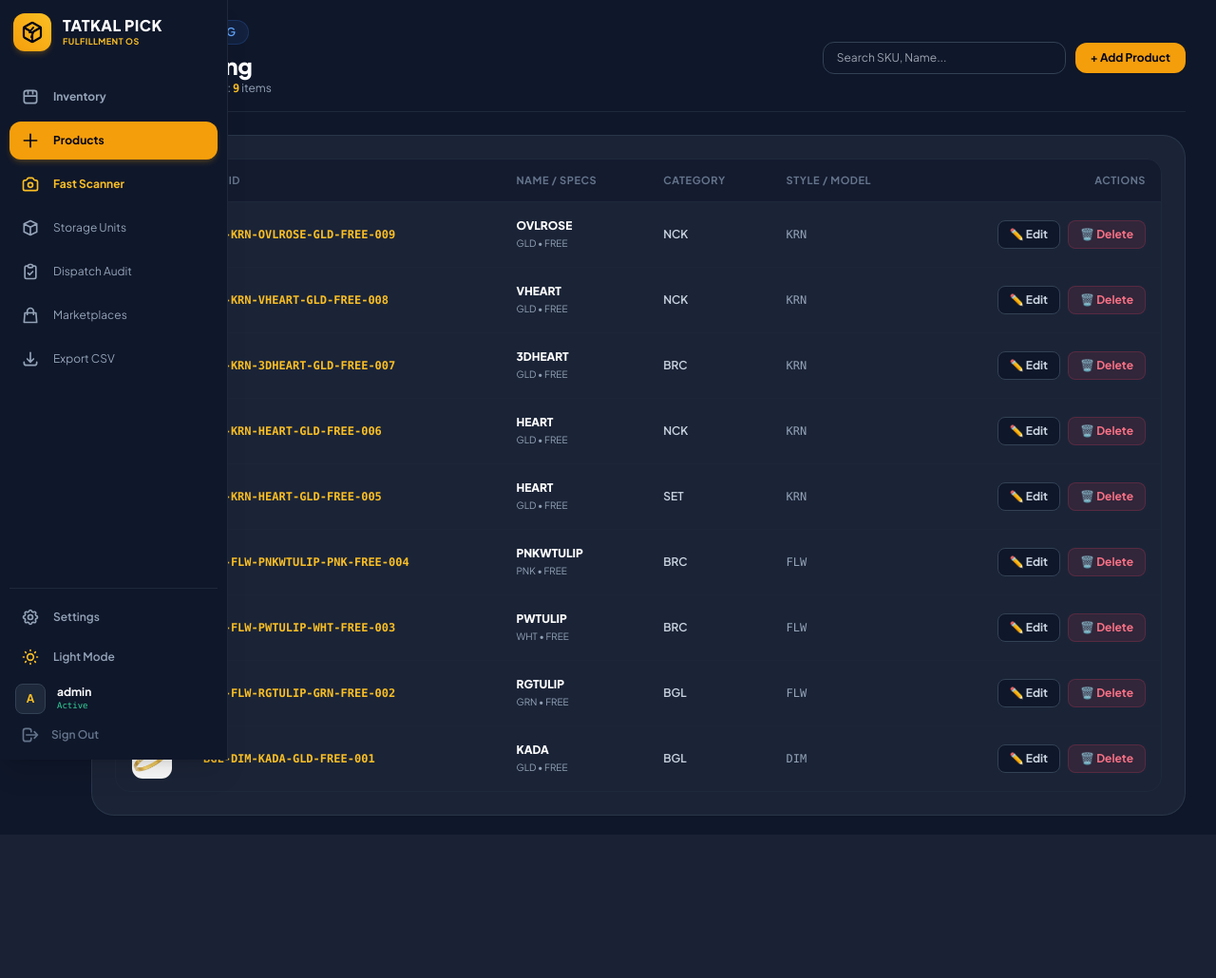
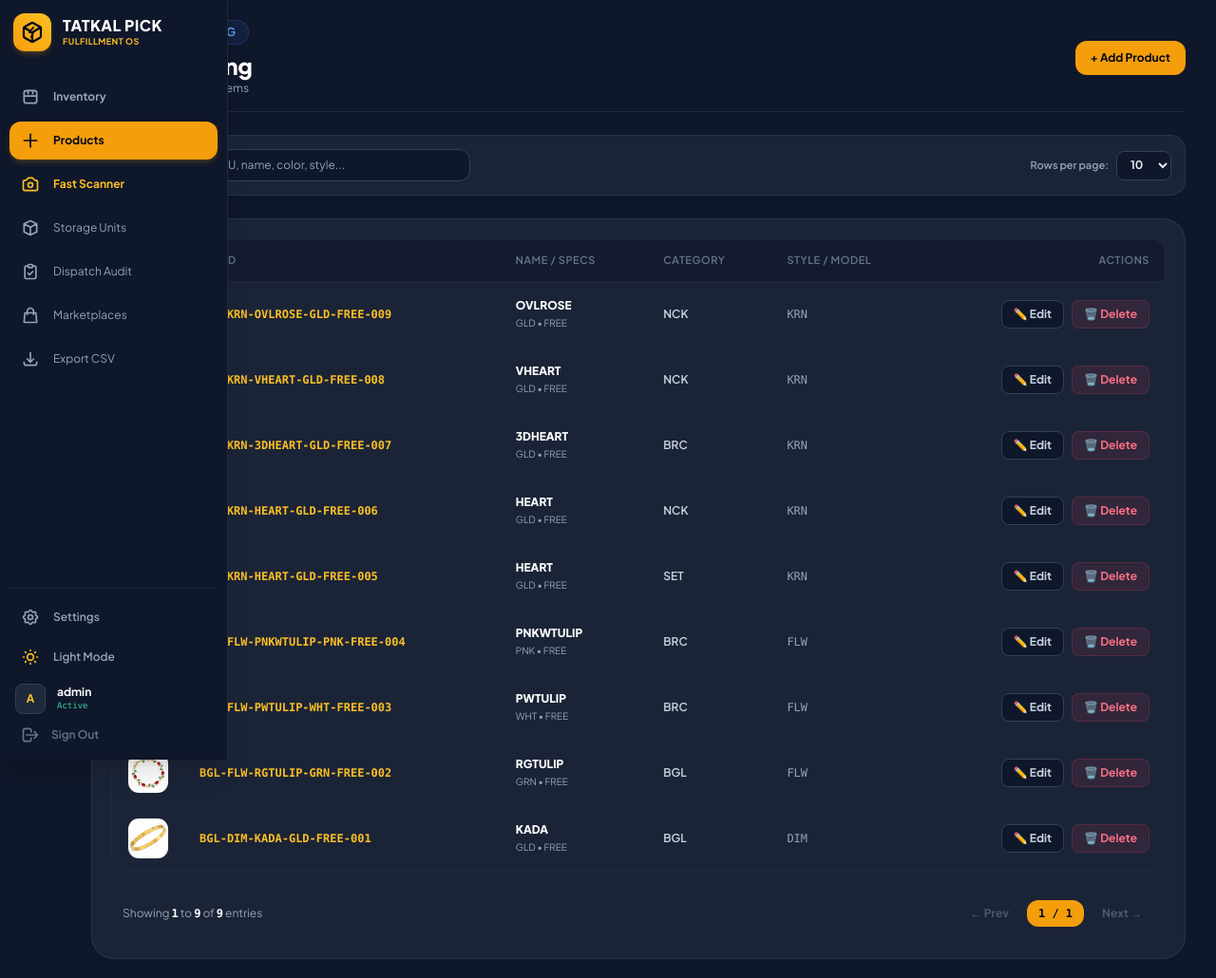
Before and after one commit to mohsinalisheliya/sku_manager, a Django app: page /products/list/ in a window 1280 px wide. Shown: the whole page at 95% size. Before the commit the page ends 859 px from the top, so only its background shows below. Run offline with Django 5.2, Linux system fonts and the light colour scheme; a user stored in the database is signed in; data comes from the database, SQL or seed files in the repository; some libraries are stand-ins or nearby versions.

Commit message:
auto-save: progress update (07-Oct-2026 05:12:32 PM)

```diff
--- a/templates/sku_manager/product_list.html
+++ b/templates/sku_manager/product_list.html
@@ -12,40 +12,65 @@
         <span>📋</span> Master Catalog
       </div>
       <h1 class="text-2xl font-black text-slate-900 dark:text-white tracking-tight">Product Listing</h1>
-      <p class="text-xs text-slate-500 dark:text-slate-400">Total registered products: <strong class="text-amber-600 dark:text-amber-400 font-mono">{{ total_count }}</strong> items</p>
+      <p class="text-xs text-slate-500 dark:text-slate-400">Total catalog records: <strong class="text-amber-600 dark:text-amber-400 font-mono">{{ total_count }}</strong> items</p>
     </div>
 
     <div class="flex items-center gap-2.5">
-      <!-- Search -->
-      <form method="GET" class="relative">
-        <input type="text" name="q" value="{{ search_query }}" placeholder="Search SKU, Name..."
-          class="bg-slate-50 dark:bg-slate-900 border border-slate-200 dark:border-slate-700 rounded-xl px-3.5 py-2 text-xs text-slate-900 dark:text-white focus:outline-none focus:border-amber-500 w-52 sm:w-64 transition">
-      </form>
-
-      <!-- Add Product Button -->
-      <a href="{% url 'product_master' %}" class="bg-amber-500 hover:bg-amber-400 text-slate-950 font-bold px-4 py-2 rounded-xl text-xs transition shadow-sm flex items-center gap-1.5 whitespace-nowrap">
+      <a href="{% url 'product_master' %}" class="bg-amber-500 hover:bg-amber-400 text-slate-950 font-bold px-4 py-2.5 rounded-xl text-xs transition shadow-sm flex items-center gap-1.5 whitespace-nowrap">
         <span>+ Add Product</span>
       </a>
     </div>
   </header>
 
+  <!-- Filter & Quick Search Toolbar -->
+  <div class="bg-white dark:bg-slate-800/80 border border-slate-200 dark:border-slate-700/60 rounded-2xl p-3.5 shadow-sm flex flex-col sm:flex-row items-center justify-between gap-3">
+
+    <!-- Quick Search Input (Realtime + Full Query) -->
+    <form method="GET" id="searchForm" class="w-full sm:w-96 relative flex items-center">
+      <span class="absolute left-3.5 text-slate-400 text-xs pointer-events-none">🔍</span>
+      <input type="text" name="q" id="quickSearchInput" value="{{ search_query }}"
+        placeholder="Quick search SKU, name, color, style..."
+        autocomplete="off"
+        class="w-full bg-slate-50 dark:bg-slate-900 border border-slate-200 dark:border-slate-700 rounded-xl pl-9 pr-8 py-2 text-xs text-slate-900 dark:text-white placeholder-slate-400 focus:outline-none focus:border-amber-500 transition">
+
+      {% if search_query %}
+        <a href="{% url 'product_list' %}?limit={{ limit }}" title="Clear search"
+           class="absolute right-2.5 text-slate-400 hover:text-slate-600 dark:hover:text-slate-200 text-sm font-bold">
+          &times;
+        </a>
+      {% endif %}
+      <input type="hidden" name="limit" value="{{ limit }}">
+    </form>
+
+    <!-- Page Size / Limit Selector -->
+    <div class="flex items-center gap-2 w-full sm:w-auto justify-end text-xs text-slate-500 dark:text-slate-400">
+      <span class="text-[11px] font-semibold">Rows per page:</span>
+      <select id="limitSelector" onchange="changeLimit(this.value)"
+        class="bg-slate-50 dark:bg-slate-900 border border-slate-200 dark:border-slate-700 rounded-lg px-2.5 py-1.5 text-xs text-slate-800 dark:text-slate-200 font-bold focus:outline-none focus:border-amber-500 cursor-pointer">
+        <option value="10" {% if limit == 10 %}selected{% endif %}>10</option>
+        <option value="25" {% if limit == 25 %}selected{% endif %}>25</option>
+        <option value="50" {% if limit == 50 %}selected{% endif %}>50</option>
+      </select>
+    </div>
+  </div>
+
   <!-- Product Listing Table Card -->
-  <div class="bg-white dark:bg-slate-800/80 border border-slate-200 dark:border-slate-700/60 rounded-3xl p-6 shadow-sm">
+  <div class="bg-white dark:bg-slate-800/80 border border-slate-200 dark:border-slate-700/60 rounded-3xl p-5 shadow-sm space-y-4">
     <div class="overflow-x-auto rounded-2xl border border-slate-200 dark:border-slate-800">
-      <table class="w-full text-left text-xs text-slate-700 dark:text-slate-300">
+      <table class="w-full text-left text-xs text-slate-700 dark:text-slate-300" id="productTable">
         <thead class="bg-slate-50 dark:bg-slate-900/60 text-[11px] uppercase tracking-wider text-slate-500 border-b border-slate-200 dark:border-slate-800">
           <tr>
             <th class="py-3.5 px-4 w-16 text-center">Image</th>
-            <th class="py-3.5 px-4">SKU ID</th>
-            <th class="py-3.5 px-4">Name / Specs</th>
-            <th class="py-3.5 px-4">Category</th>
-            <th class="py-3.5 px-4">Style / Model</th>
-            <th class="py-3.5 px-4 text-right">Actions</th>
+            <th class="py-3.5 px-4 font-semibold">SKU ID</th>
+            <th class="py-3.5 px-4 font-semibold">Name / Specs</th>
+            <th class="py-3.5 px-4 font-semibold">Category</th>
+            <th class="py-3.5 px-4 font-semibold">Style / Model</th>
+            <th class="py-3.5 px-4 text-right font-semibold">Actions</th>
           </tr>
         </thead>
-        <tbody class="divide-y divide-slate-100 dark:divide-slate-800/60">
+        <tbody class="divide-y divide-slate-100 dark:divide-slate-800/60" id="tableBody">
           {% for p in products %}
-            <tr class="hover:bg-slate-50 dark:hover:bg-slate-800/30 transition">
+            <tr class="product-row hover:bg-slate-50 dark:hover:bg-slate-800/30 transition">
               <!-- Image Thumbnail -->
               <td class="py-3 px-4 text-center">
                 <div class="w-11 h-11 rounded-xl bg-slate-100 dark:bg-slate-950 overflow-hidden flex items-center justify-center border border-slate-200 dark:border-slate-800 mx-auto">
@@ -58,34 +83,33 @@
               </td>
 
               <!-- SKU ID -->
-              <td class="py-3 px-4 font-mono font-bold text-amber-600 dark:text-amber-400">
+              <td class="py-3 px-4 font-mono font-bold text-amber-600 dark:text-amber-400 row-sku">
                 {{ p.sku }}
               </td>
 
               <!-- Name & Color/Size -->
               <td class="py-3 px-4">
-                <div class="font-extrabold text-slate-900 dark:text-white text-xs">{{ p.name }}</div>
-                <div class="text-[10px] text-slate-400 mt-0.5">{{ p.color }} • {{ p.size }}</div>
+                <div class="font-extrabold text-slate-900 dark:text-white text-xs row-name">{{ p.name }}</div>
+                <div class="text-[10px] text-slate-400 mt-0.5 row-meta">{{ p.color }} • {{ p.size }}</div>
               </td>
 
               <!-- Category -->
-              <td class="py-3 px-4 font-semibold text-slate-700 dark:text-slate-300">
+              <td class="py-3 px-4 font-semibold text-slate-700 dark:text-slate-300 row-cat">
                 {{ p.category }}
               </td>
 
               <!-- Style & Model -->
-              <td class="py-3 px-4 font-mono text-slate-600 dark:text-slate-400">
+              <td class="py-3 px-4 font-mono text-slate-600 dark:text-slate-400 row-style">
                 {{ p.style|default:"STD" }}{% if p.design_model %} • {{ p.design_model }}{% endif %}
               </td>
 
               <!-- Actions -->
               <td class="py-3 px-4 text-right space-x-1.5 whitespace-nowrap">
-                <!-- Edit Detail -->
-                <a href="{% url 'product_edit_details' p.pk %}" class="inline-flex items-center gap-1 bg-slate-100 hover:bg-slate-200 dark:bg-slate-900 dark:hover:bg-slate-700 text-slate-700 dark:text-slate-300 px-3 py-1.5 rounded-lg font-bold border border-slate-200 dark:border-slate-700 transition">
+                <a href="{% url 'product_edit_details' p.pk %}"
+                   class="inline-flex items-center gap-1 bg-slate-100 hover:bg-slate-200 dark:bg-slate-900 dark:hover:bg-slate-700 text-slate-700 dark:text-slate-300 px-3 py-1.5 rounded-lg font-bold border border-slate-200 dark:border-slate-700 transition">
                   ✏️ Edit
                 </a>
 
-                <!-- Password-Protected Delete Button -->
                 <button type="button"
                         onclick="openDeleteModal('{{ p.id }}', '{{ p.sku|escapejs }}', '{{ p.name|escapejs }}')"
                         class="inline-flex items-center gap-1 bg-rose-500/10 hover:bg-rose-500/20 text-rose-600 dark:text-rose-400 border border-rose-500/20 px-3 py-1.5 rounded-lg font-bold transition">
@@ -94,25 +118,64 @@
               </td>
             </tr>
           {% empty %}
-            <tr>
+            <tr id="emptyRow">
               <td colspan="6" class="text-center py-12 text-slate-400">
-                No products found matching your search.
+                <div class="text-sm font-semibold mb-1">No products found</div>
+                <p class="text-xs text-slate-500">Try a different search term or add a new product.</p>
               </td>
             </tr>
           {% endfor %}
         </tbody>
       </table>
     </div>
+
+    <!-- Pagination Controls Footer -->
+    <div class="p-3 border-t border-slate-100 dark:border-slate-800 flex flex-col sm:flex-row items-center justify-between gap-3 text-xs text-slate-500 dark:text-slate-400">
+      <div>
+        Showing <strong class="text-slate-900 dark:text-white font-mono">{{ page_obj.start_index|default:0 }}</strong> to
+        <strong class="text-slate-900 dark:text-white font-mono">{{ page_obj.end_index|default:0 }}</strong> of
+        <strong class="text-slate-900 dark:text-white font-mono">{{ total_count }}</strong> entries
+      </div>
+
+      <div class="flex items-center gap-1.5">
+        <!-- Previous Page Button -->
+        {% if page_obj.has_previous %}
+          <a href="?page={{ page_obj.previous_page_number }}&limit={{ limit }}{% if search_query %}&q={{ search_query }}{% endif %}"
+             class="px-3 py-1.5 rounded-xl border border-slate-200 dark:border-slate-700 bg-slate-50 dark:bg-slate-900 hover:bg-slate-100 dark:hover:bg-slate-800 text-slate-700 dark:text-slate-300 font-bold transition">
+            ← Prev
+          </a>
+        {% else %}
+          <span class="px-3 py-1.5 rounded-xl border border-slate-200 dark:border-slate-800 opacity-40 cursor-not-allowed font-bold">
+            ← Prev
+          </span>
+        {% endif %}
+
+        <!-- Current Page Indicator -->
+        <span class="px-3 py-1.5 rounded-xl bg-amber-500 text-slate-950 font-black font-mono shadow-xs">
+          {{ page_obj.number }} / {{ page_obj.paginator.num_pages|default:1 }}
+        </span>
+
+        <!-- Next Page Button -->
+        {% if page_obj.has_next %}
+          <a href="?page={{ page_obj.next_page_number }}&limit={{ limit }}{% if search_query %}&q={{ search_query }}{% endif %}"
+             class="px-3 py-1.5 rounded-xl border border-slate-200 dark:border-slate-700 bg-slate-50 dark:bg-slate-900 hover:bg-slate-100 dark:hover:bg-slate-800 text-slate-700 dark:text-slate-300 font-bold transition">
+            Next →
+          </a>
+        {% else %}
+          <span class="px-3 py-1.5 rounded-xl border border-slate-200 dark:border-slate-800 opacity-40 cursor-not-allowed font-bold">
+            Next →
+          </span>
+        {% endif %}
+      </div>
+    </div>
+
   </div>
 
 </div>
 
-<!-- ======================================================== -->
-<!-- MODAL: PASSWORD-PROTECTED SECURE DELETION                -->
-<!-- ======================================================== -->
+<!-- Delete Password Modal -->
 <div id="deleteModal" class="fixed inset-0 z-50 bg-slate-950/70 backdrop-blur-xs hidden items-center justify-center p-4">
   <div class="bg-white dark:bg-slate-900 border border-slate-200 dark:border-slate-800 rounded-3xl max-w-md w-full p-6 shadow-2xl space-y-4">
-
     <div class="flex items-center justify-between border-b border-slate-100 dark:border-slate-800 pb-3">
       <div class="flex items-center gap-2 text-rose-500 font-extrabold text-sm">
         <span class="w-7 h-7 rounded-lg bg-rose-500/10 flex items-center justify-center">🔒</span>
@@ -122,43 +185,64 @@
     </div>
 
     <div>
-      <p class="text-xs text-slate-600 dark:text-slate-400">
-        You are about to permanently delete:
-      </p>
+      <p class="text-xs text-slate-600 dark:text-slate-400">You are about to permanently delete:</p>
       <div class="mt-2 p-3 rounded-xl bg-slate-50 dark:bg-slate-950 border border-slate-200 dark:border-slate-800">
         <div id="deleteModalSku" class="font-mono text-xs font-bold text-amber-600 dark:text-amber-400">---</div>
         <div id="deleteModalName" class="font-extrabold text-sm text-slate-900 dark:text-white mt-0.5">---</div>
       </div>
     </div>
 
-    <!-- Password Submission Form -->
     <form id="deleteForm" method="POST" action="" class="space-y-4">
       {% csrf_token %}
       <div>
         <label class="block text-xs font-semibold text-slate-700 dark:text-slate-300 uppercase mb-1.5">
-          Enter Security Password / PIN <span class="text-rose-500">*</span>
+          Enter Password / Master PIN <span class="text-rose-500">*</span>
         </label>
-        <input type="password" name="delete_password" required autofocus placeholder="Account password or security PIN"
+        <input type="password" name="delete_password" required autofocus placeholder="Account password or master PIN"
           class="w-full bg-slate-50 dark:bg-slate-950 border border-slate-300 dark:border-slate-700 rounded-xl px-3.5 py-2.5 text-xs text-slate-900 dark:text-white focus:outline-none focus:border-rose-500 transition">
-        <p class="text-[10px] text-slate-400 mt-1">Requires your login password or system PIN to authorize deletion.</p>
       </div>
 
       <div class="flex items-center justify-end gap-2 pt-2">
-        <button type="button" onclick="closeDeleteModal()" class="px-4 py-2 rounded-xl text-xs font-bold text-slate-500 hover:text-slate-700">
-          Cancel
-        </button>
+        <button type="button" onclick="closeDeleteModal()" class="px-4 py-2 rounded-xl text-xs font-bold text-slate-500 hover:text-slate-700">Cancel</button>
         <button type="submit" class="bg-rose-600 hover:bg-rose-500 text-white font-black px-5 py-2.5 rounded-xl text-xs uppercase tracking-wider transition shadow-md shadow-rose-600/20">
           Confirm & Delete
         </button>
       </div>
     </form>
-
   </div>
 </div>
 {% endblock %}
 
 {% block extra_scripts %}
 <script>
+  // 1. Instant Client-Side Filter as User Types (Zero-Lag)
+  const quickSearchInput = document.getElementById('quickSearchInput');
+  const rows = document.querySelectorAll('.product-row');
+
+  quickSearchInput.addEventListener('input', function() {
+    const term = this.value.trim().toLowerCase();
+
+    rows.forEach(row => {
+      const text = row.textContent.toLowerCase();
+      if (text.includes(term)) {
+        row.style.display = '';
+      } else {
+        row.style.display = 'none';
+      }
+    });
+  });
+
+  // 2. Change Limit and Maintain Search Query
+  function changeLimit(newLimit) {
+    const currentQuery = encodeURIComponent("{{ search_query|escapejs }}");
+    let url = `?limit=${newLimit}&page=1`;
+    if (currentQuery) {
+      url += `&q=${currentQuery}`;
+    }
+    window.location.href = url;
+  }
+
+  // 3. Modal Actions
   function openDeleteModal(productId, sku, name) {
     document.getElementById('deleteModalSku').innerText = sku;
     document.getElementById('deleteModalName').innerText = name;
```
